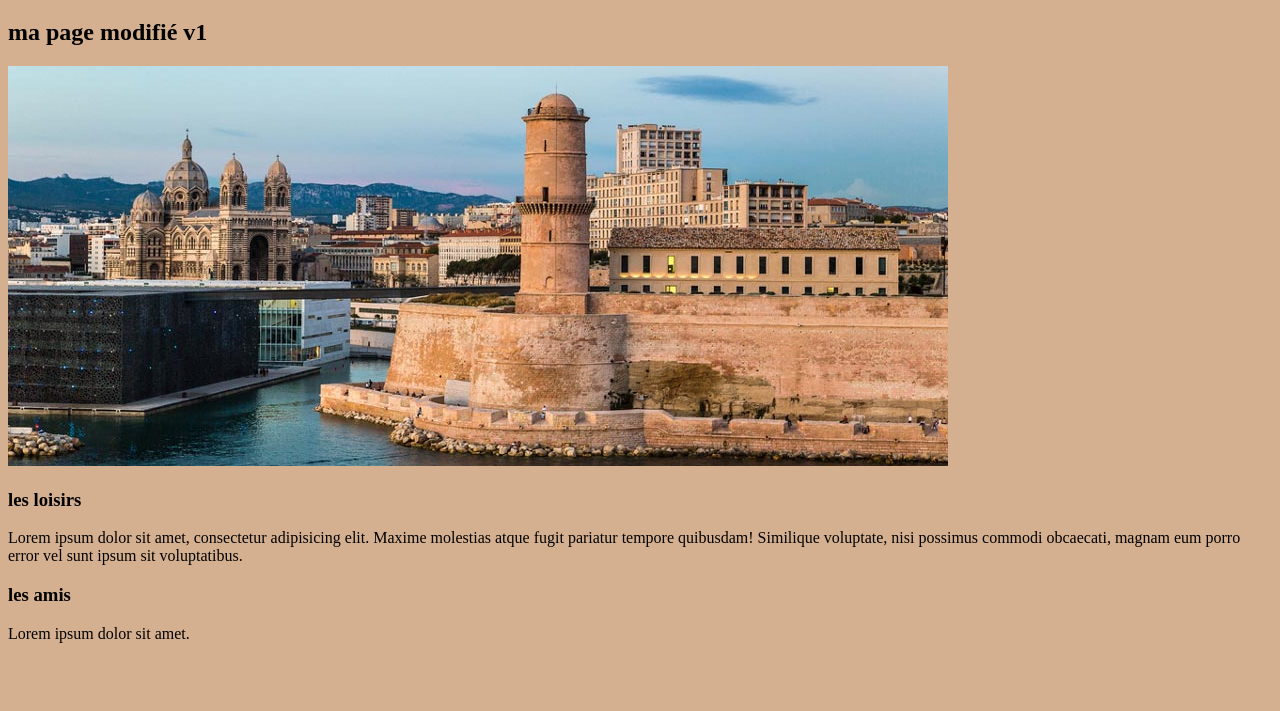
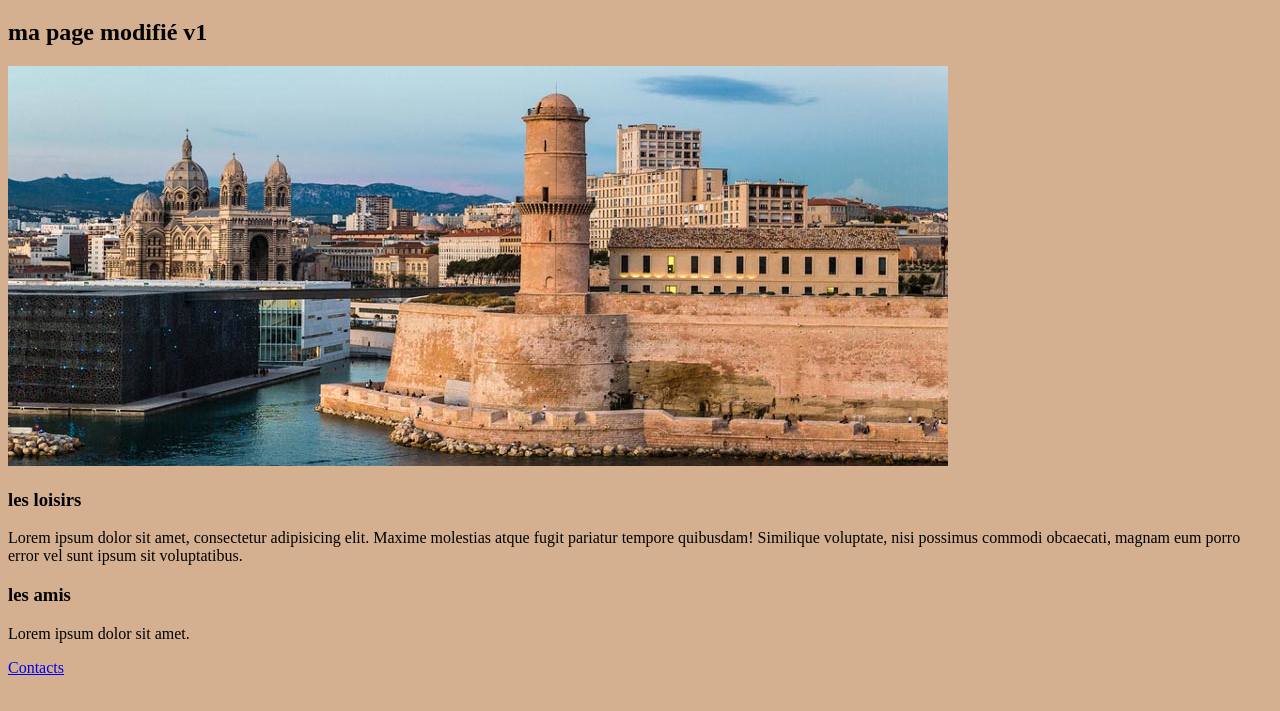
Before and after one commit to hasankhatib1/ex1, a plain HTML site: page index.html in a window 1280 px wide. Shown: the part 61-772 px from the top of the page. Drawn offline with Linux system fonts and the light colour scheme.

Commit message:
ajout un lien <a>

```diff
--- a/index.html
+++ b/index.html
@@ -61,8 +61,44 @@ $ git add index.html
 Etudiant@Webforce3  ~/documents/Hasan/GitHub/TP1/ex1 (master)
 $ git commit -m "ajout d'une liste des amis"
 
+
 Etudiant@Webforce3  ~/documents/Hasan/GitHub/TP1/ex1 (master)
 $ git status
+
+Etudiant@Webforce3  ~/documents/Hasan/GitHub/TP1/ex1 (master)
+$ git add style index.html
+
+Etudiant@Webforce3  ~/documents/Hasan/GitHub/TP1/ex1 (master)
+$ git commit -m "ajout du style (fichier css"
+
+Etudiant@Webforce3  ~/documents/Hasan/GitHub/TP1/ex1 (master)
+$ git log   (===> voir l'historique de modifications)
+
+Etudiant@Webforce3  ~/documents/Hasan/GitHub/TP1/ex1 (master)
+$ git checkout -- image  (===> recupperer les modifications sur le fichier (ici récuperer une image supprimer qui se trouve dans le dossier "image"))
+
+
+
+Etudiant@Webforce3  ~/documents/Hasan/GitHub/TP1/ex1 (master)
+$ git branch dev-contacts  (===> créer une branche (dev_contacts)
+
+Etudiant@Webforce3  ~/documents/Hasan/GitHub/TP1/ex1 (master)
+$ git branch
+  dev-contacts
+* master
+
+
+Etudiant@Webforce3  ~/documents/Hasan/GitHub/TP1/ex1 (master)
+$ git --help
+
+
+Etudiant@Webforce3  ~/documents/Hasan/GitHub/TP1/ex1 (master)
+$ git add contacts.html
+
+Etudiant@Webforce3  ~/documents/Hasan/GitHub/TP1/ex1 (master)
+$ git commit -m "ajout un fichier contacts.html"
+
+
 
 
 
@@ -86,6 +122,7 @@ $ git status
 	Lorem ipsum dolor sit amet.
 </p>
 
+<a href="contacts.html"> Contacts</a>
 
 </body>
 </html>
```
